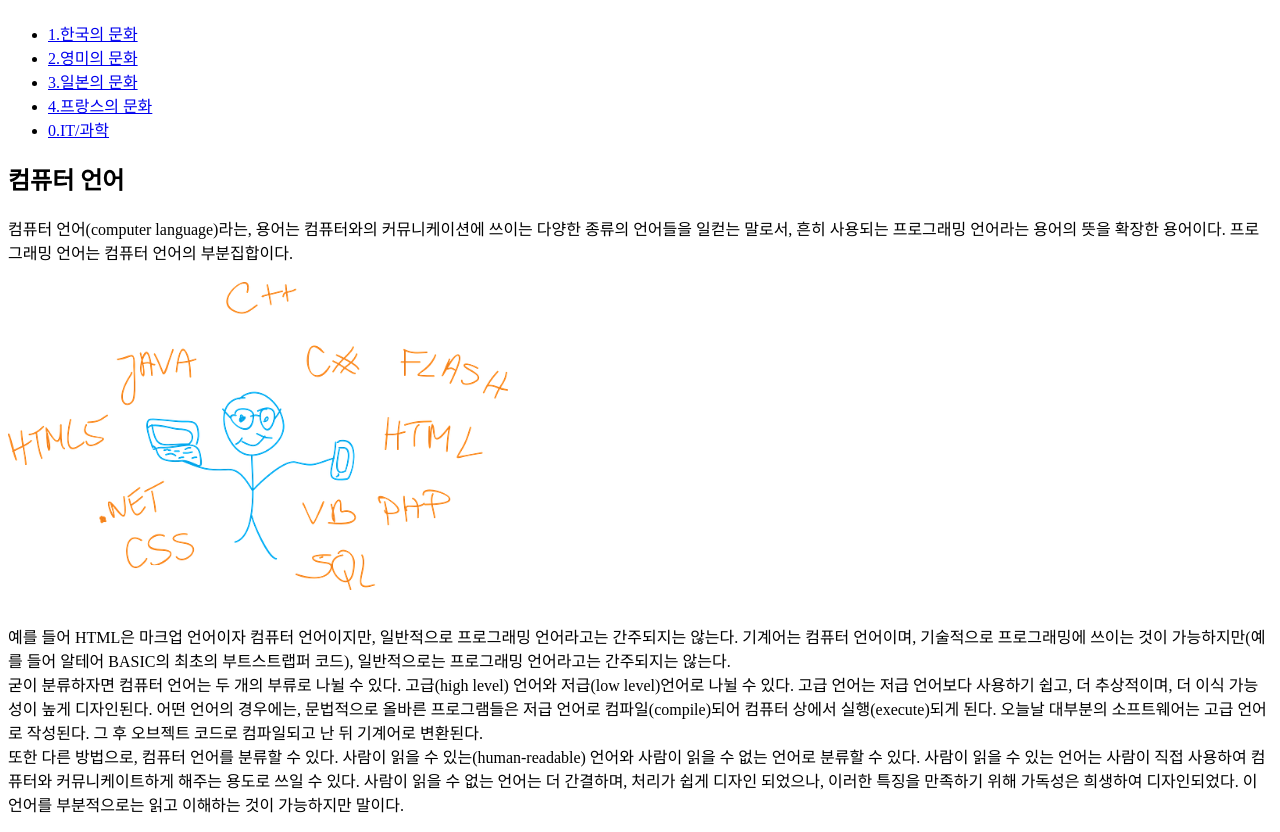
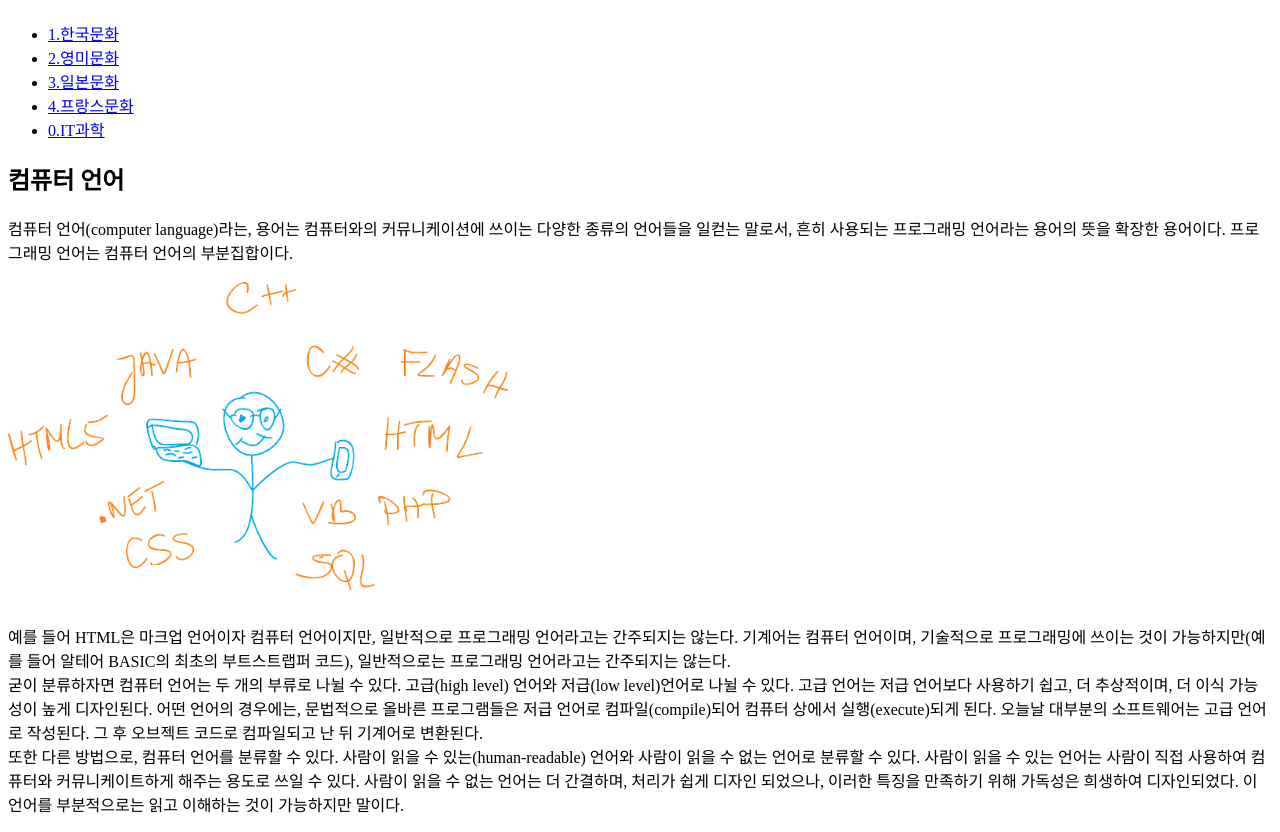
Before and after one commit to minsia222/language, a plain HTML site: page 0.html in a window 1280 px wide. Shown: the part 68-900 px from the top of the page. Drawn offline with Linux system fonts and the light colour scheme.

Commit message:
Add files via upload

```diff
--- a/0.html
+++ b/0.html
@@ -8,11 +8,11 @@
 <body>
   <h1><a href="index.html">나와 세계</a></h1>
 <ul>
-  <li><a href="1.html">1.한국의 문화</a></li>
-  <li><a href="2.html">2.영미의 문화</a></li>
-  <li><a href="3.html">3.일본의 문화</a></li>
-  <li><a href="4.html">4.프랑스의 문화</a></li>
-  <li><a href="0.html">0.IT/과학</a></li>
+  <li><a href="1.html">1.한국문화</a></li>
+  <li><a href="2.html">2.영미문화</a></li>
+  <li><a href="3.html">3.일본문화</a></li>
+  <li><a href="4.html">4.프랑스문화</a></li>
+  <li><a href="0.html">0.IT과학</a></li>
 </ul>
 <h2>컴퓨터 언어</h2>
 <p>컴퓨터 언어(computer language)라는, 용어는 컴퓨터와의 커뮤니케이션에 쓰이는 다양한 종류의 언어들을 일컫는 말로서,
```
Also changed, not shown: 1.html (+5 -5 lines), 2.html (+5 -5 lines), 3.html (+5 -5 lines), 4.html (+5 -5 lines), index.html (+5 -5 lines).
